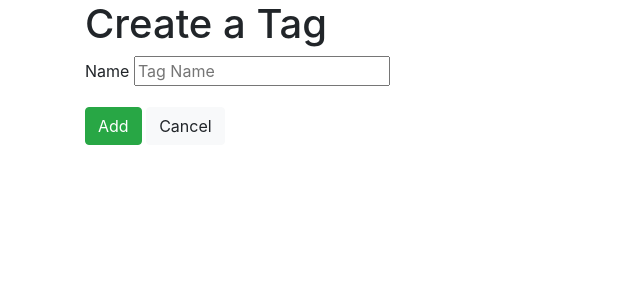
After one commit to terchiem/flask-blogly, a Flask app: page /tags/new in a window 1280 px wide. The commit adds this page. Shown: the top 300 px of the page, without its empty margins (0-640 px from the left). Run offline with Flask 2, Linux system fonts and the light colour scheme; some libraries are stand-ins or nearby versions.

Commit message:
completed part 3

```diff
--- a/app.py
+++ b/app.py
@@ -1,7 +1,7 @@
 """Blogly application."""
 
 from flask import Flask, render_template, redirect, request, abort
-from models import db, connect_db, User, Post
+from models import db, connect_db, User, Post, Tag
 from flask_debugtoolbar import DebugToolbarExtension
 
 app = Flask(__name__)
@@ -101,15 +101,18 @@ def delete_user(user_id):
 
     return redirect('/users')
 
+################################################################
 
 @app.route('/users/<int:user_id>/posts/new')
 def show_post_form(user_id):
     """ Show form to add a post for that user """
 
     user = User.query.get_or_404(user_id)
+    tags = Tag.query.all()
 
     return render_template('/post_form.html',
-                            user=user)
+                            user=user,
+                            tags=tags)
 
 @app.route('/users/<int:user_id>/posts/new', methods=['POST'])
 def make_post(user_id):
@@ -118,11 +121,17 @@ def make_post(user_id):
     title = request.form.get("title")
     content = request.form.get("content")
 
+    tags_checked = request.form.getlist("tags")
+
     user = User.query.get_or_404(user_id)
 
     new_post = Post(title=title,
                     content=content,
                     user_id=user_id)
+
+    for tag_string in tags_checked:
+        tag = Tag.query.filter_by(name=tag_string).one()
+        new_post.tags.append(tag)
 
     db.session.add(new_post)
     db.session.commit()
@@ -130,23 +139,28 @@ def make_post(user_id):
     return redirect(f"/users/{user_id}")
 
 @app.route('/posts/<int:post_id>')
-def show_posts(post_id):
+def show_post(post_id):
     """ Show post """
 
     post = Post.query.get_or_404(post_id)
 
     return render_template('/post.html',
                             user=post.user,
-                            post=post)
+                            post=post,
+                            tags=post.tags)
 
 @app.route('/posts/<int:post_id>/edit')
 def show_edit_post_form(post_id):
     """ Show edit post form """
 
     post = Post.query.get_or_404(post_id)
+    tags = Tag.query.all()
+    selected = [ tag.name for tag in post.tags ]
 
     return render_template('/edit_post.html',
-                            post=post)
+                            post=post,
+                            tags=tags,
+                            selected=selected)
 
 
 @app.route('/posts/<int:post_id>/edit', methods=['POST'])
@@ -155,15 +169,20 @@ def edit_post(post_id):
 
     title = request.form.get('title') or abort(404)
     content = request.form.get('post_content') or abort(404)
+    selected = request.form.getlist('tags')
 
     post = Post.query.get_or_404(post_id)
 
     post.title=title
     post.content=content
 
+    post.tags.clear()
+
+    for tag_string in selected:
+        tag = Tag.query.filter_by(name=tag_string).one()
+        post.tags.append(tag)
 
     db.session.commit()
-
 
     return redirect(f"/posts/{post_id}")
 
@@ -177,3 +196,78 @@ def delete_post(post_id):
     db.session.commit()
 
     return redirect(f'/users/{post.user_id}')
+
+################################################################
+
+@app.route('/tags')
+def show_tag_list():
+    """ Show a list of all tags """
+
+    tags = Tag.query.all()
+
+    return render_template('/tags.html',
+                            tags=tags)
+
+@app.route('/tags/<int:tag_id>')
+def show_tag_details(tag_id):
+    """ Show detail about a tag """
+
+    tag = Tag.query.get_or_404(tag_id)
+
+    return render_template('/tag.html',
+                            tag=tag)
+
+
+@app.route('/tags/new')
+def show_tag_form():
+    """ Show form to create new tag """
+
+    return render_template('/tag_form.html')
+
+
+@app.route('/tags/new', methods=['POST'])
+def create_tag():
+    """ Create a new tag """
+
+    name = request.form.get('name') or abort(404)
+
+    tag = Tag(name=name)
+
+    db.session.add(tag)
+    db.session.commit()
+
+    return redirect('/tags')
+
+@app.route('/tags/<int:tag_id>/edit')
+def show_edit_tag_form(tag_id):
+    """ Show form to edit a tag """
+
+    tag = Tag.query.get_or_404(tag_id)
+
+    return render_template('/edit_tag.html',
+                            tag=tag)
+
+@app.route('/tags/<int:tag_id>/edit', methods=['POST'])
+def edit_tag(tag_id):
+    """ Edit a tag """
+
+    name = request.form.get('name') or abort(404)
+
+    tag = Tag.query.get_or_404(tag_id)
+
+    tag.name = name
+    db.session.commit()
+
+    return redirect('/tags')
+
+
+@app.route('/tags/<int:tag_id>/delete', methods=['POST'])
+def delete_tag(tag_id):
+    """ Delete a tag """
+
+    tag = Tag.query.get_or_404(tag_id)
+
+    db.session.delete(tag)
+    db.session.commit()
+
+    return redirect('/tags')
--- /dev/null
+++ b/templates/tag_form.html
@@ -0,0 +1,18 @@
+{% extends 'base.html' %}
+
+{% block title %}Add New Tag{% endblock %}
+
+{% block content %}
+<h1>Create a Tag</h1>
+<form action="" method="POST">
+  <p>
+    <label for="name">Name </label>
+    <input type="text" name="name" id="name" placeholder="Tag Name">
+  </p>
+
+  <button class="btn btn-success">Add</button>
+  <button class="btn btn-light"
+          formaction="/tags"
+          formmethod="GET">Cancel</button>
+</form>
+{% endblock %}
```
Also changed, not shown: models.py (+33 -1 lines), templates/edit_post.html (+10 -0 lines), templates/edit_tag.html (added, +19 -0 lines), templates/post.html (+9 -0 lines), templates/post_form.html (+14 -2 lines), templates/tag.html (added, +21 -0 lines), templates/tags.html (added, +18 -0 lines), tests.py (+0 -63 lines).
